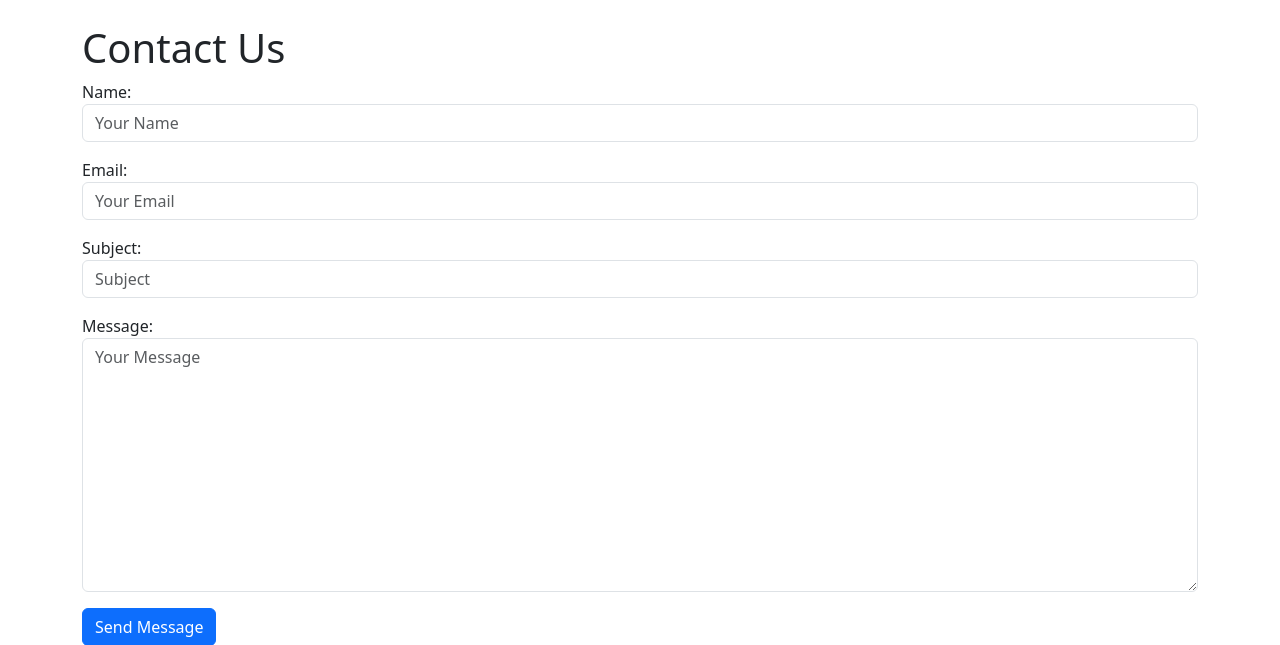
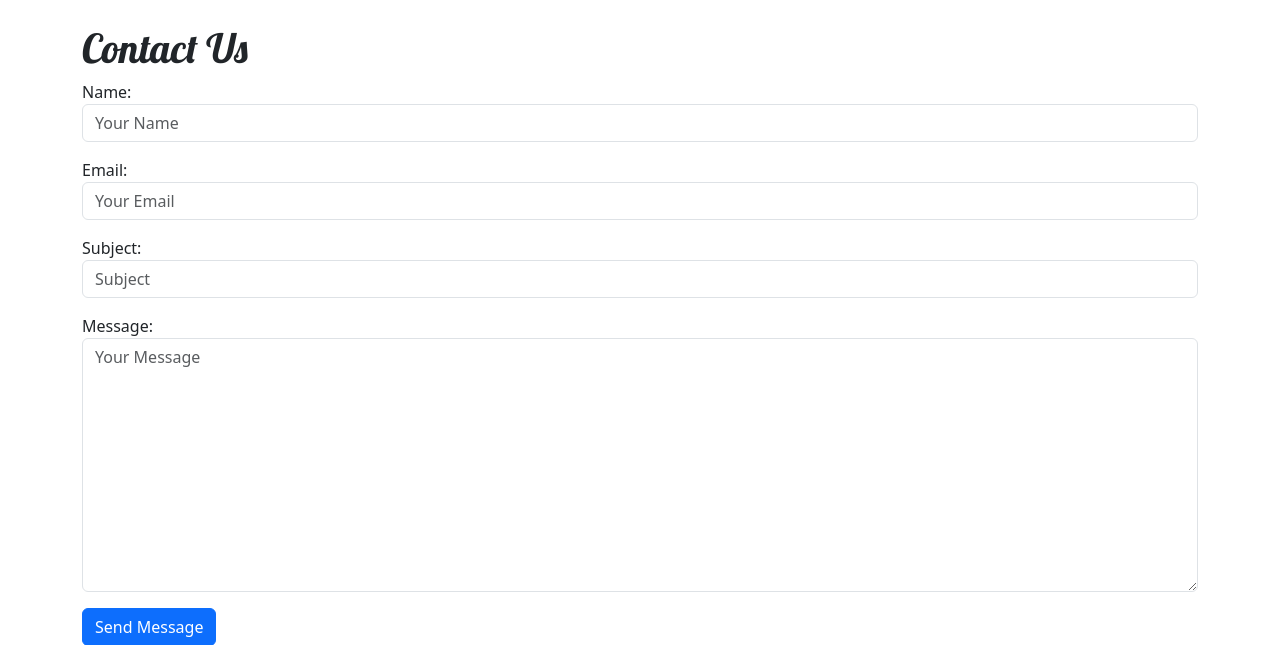
Before and after one commit to Chris-moreton12/get-fit-quick, a Django app: page /contact/ in a window 1280 px wide. Shown: the part 56-701 px from the top of the page. Run offline with Django 5.2, Linux system fonts and the light colour scheme.

Commit message:
font family with fallback added

```diff
--- a/templates/base.html
+++ b/templates/base.html
@@ -7,6 +7,15 @@
     <title>{% block title %}GetFitQuick{% endblock %}</title>
     <!-- Bootstrap CSS -->
     <link href="static/css/style.css">
+    <link href="https://fonts.googleapis.com/css2?family=Lobster&display=swap" rel="stylesheet" />
+    <style>
+        h1, h2, h3, h4, h5, h6 {
+          font-family: 'Lobster', cursive, sans-serif;
+        }
+        body {
+          font-family: 'Open Sans', Arial, sans-serif;
+        }
+      </style>
     <link href="https://cdn.jsdelivr.net/npm/bootstrap@5.3.0-alpha1/dist/css/bootstrap.min.css" rel="stylesheet" />
 </head>
 <body>
```
